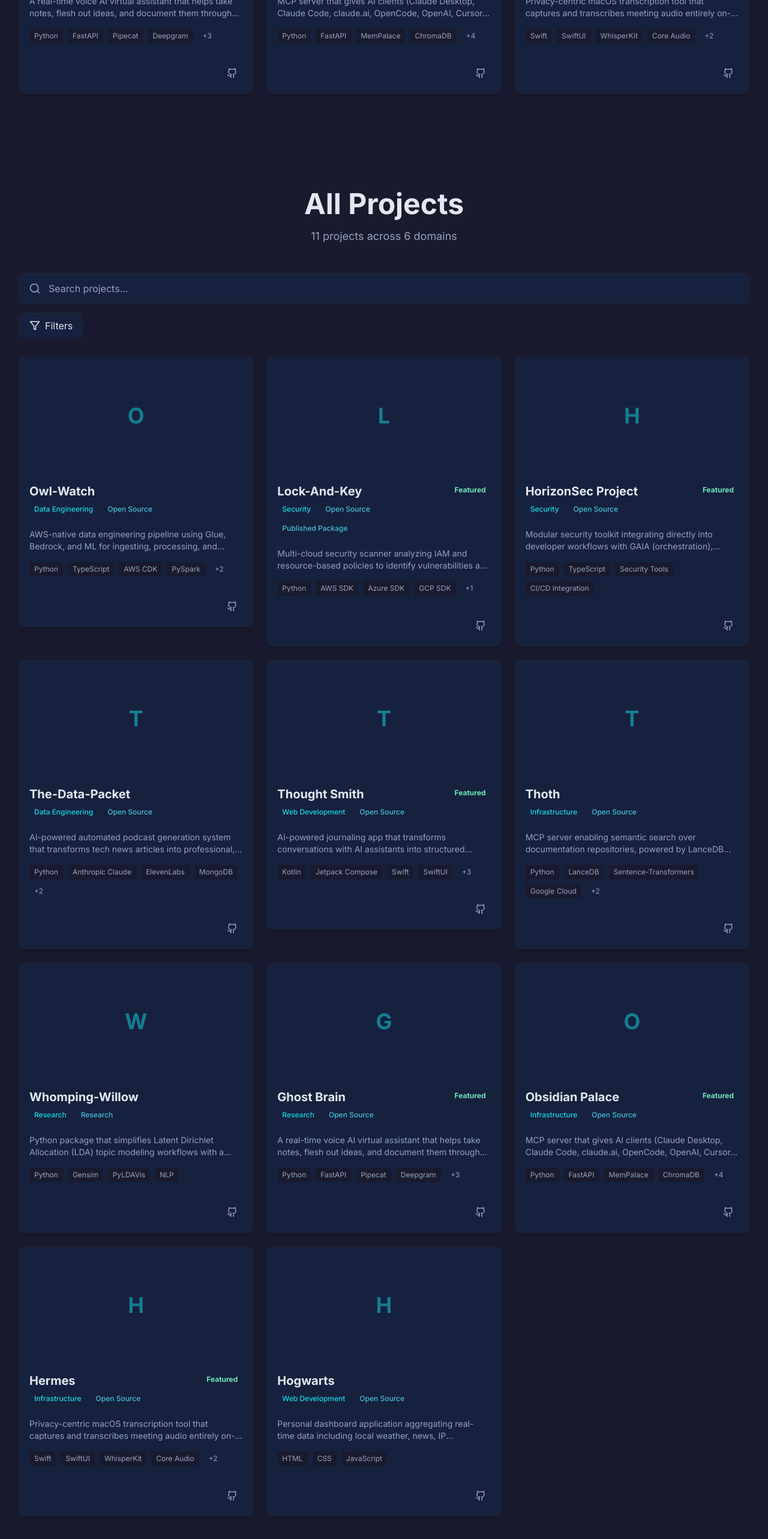
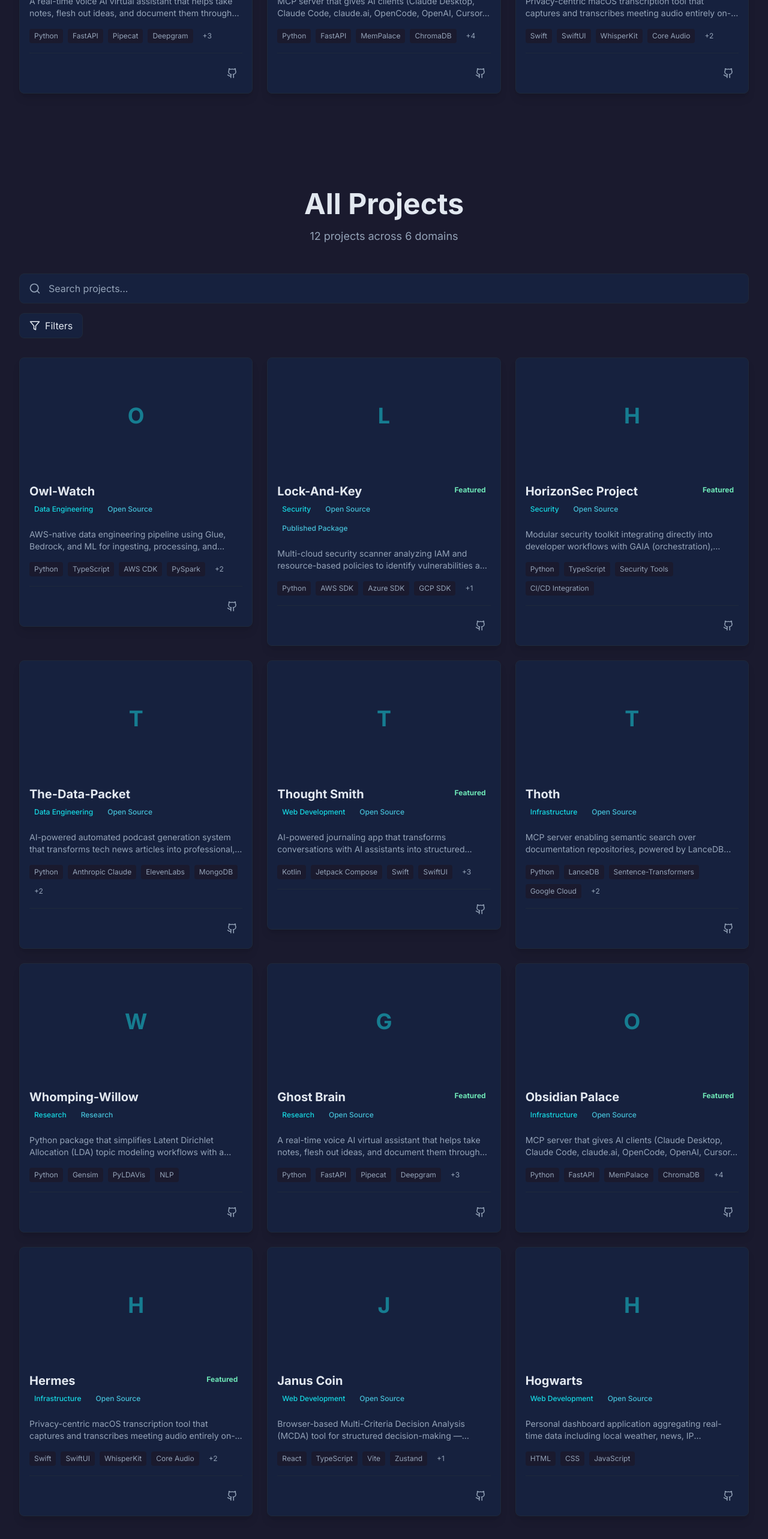
Before and after one commit to TheWinterShadow/Portfolio, a Next.js app: page / in a window 1280 px wide. Shown: the part 1818-4384 px from the top of the page at 60% size. Built offline with nearby package versions, Linux system fonts and the light colour scheme.

Commit message:
Added Janus Coin
Signed-off-by: TheWinterShadow <elijah.j.winter@outlook.com>

```diff
--- a/src/data/projects.ts
+++ b/src/data/projects.ts
@@ -293,6 +293,24 @@ export const projects: Project[] = [
     featured: true,
   }),
   createProject({
+    id: 'janus-coin',
+    title: 'Janus Coin',
+    domain: 'Web Development',
+    description: 'Browser-based Multi-Criteria Decision Analysis (MCDA) tool for structured decision-making — compare options across weighted criteria and export results as Markdown reports.',
+    longDescription: 'Janus Coin is a fully client-side MCDA tool that solves a specific failure mode: structured thinking that collapses under complexity. A side-by-side spreadsheet works for two options and three criteria; it breaks down at five options and eight with unequal weights. Janus Coin gives you a weighted decision matrix where rows are criteria (with High/Medium/Low priority weights) and columns are subjects (the options under comparison). Fill in evaluation text per cell, color-code sentiment, mark per-criterion winners, then switch to the Results view for a weighted tally. When ready, declare a final winner and export the full comparison as a Markdown file with YAML frontmatter — directly importable into Obsidian. Import from CSV or Markdown table is also supported. The original spec included a FastAPI backend on GCP Cloud Run; the weighted math and Markdown generation turned out to be trivial enough to run entirely in the browser, so the current implementation ships as a zero-backend static app on GitHub Pages.',
+    techStack: ['React', 'TypeScript', 'Vite', 'Zustand', 'Tailwind CSS'],
+    features: [
+      'Weighted decision matrix with High/Medium/Low criterion priorities',
+      'Per-cell color coding (Positive, Neutral, Caution, Negative, Notable, Alt)',
+      'Per-criterion winner tracking feeding into weighted results tally',
+      'Markdown export with YAML frontmatter for Obsidian compatibility',
+      'CSV and Markdown table import',
+      'Fully client-side — no backend, no data leaves the browser',
+    ],
+    github: 'https://github.com/TheWinterShadow/Janus-Coin',
+    website: 'https://janus-coin.thewintershadow.com',
+  }),
+  createProject({
     id: 'hogwarts',
     title: 'Hogwarts',
     domain: 'Web Development',
```
